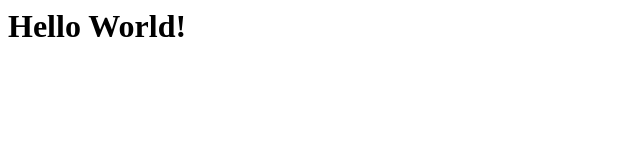
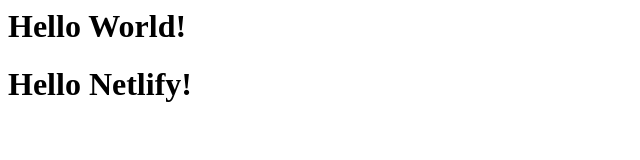
Before and after one commit to MAlshaik/testify, a plain HTML site: page index.html in a window 1280 px wide. Shown: the whole page, without its empty margins (0-640 px from the left). Drawn offline with Linux system fonts and the light colour scheme.

Commit message:
netlify init

```diff
--- a/index.html
+++ b/index.html
@@ -1 +1,2 @@
 <h1>Hello World!<h1>
+<h1>Hello Netlify!<h1>
```
